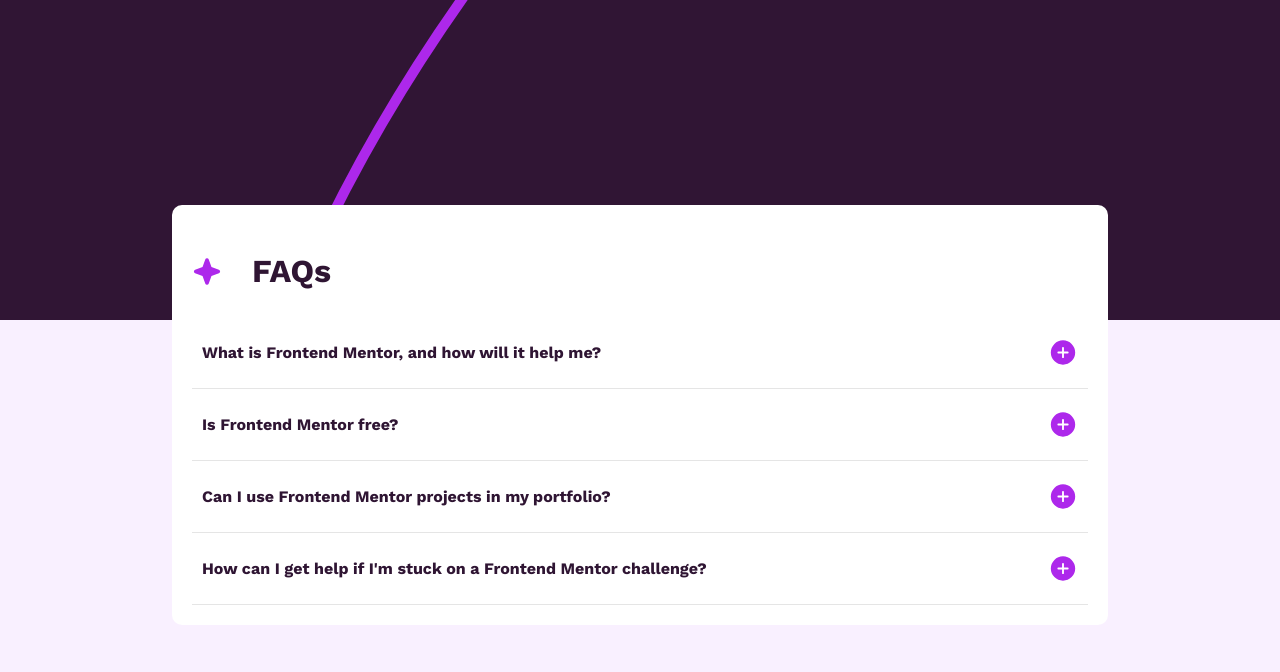
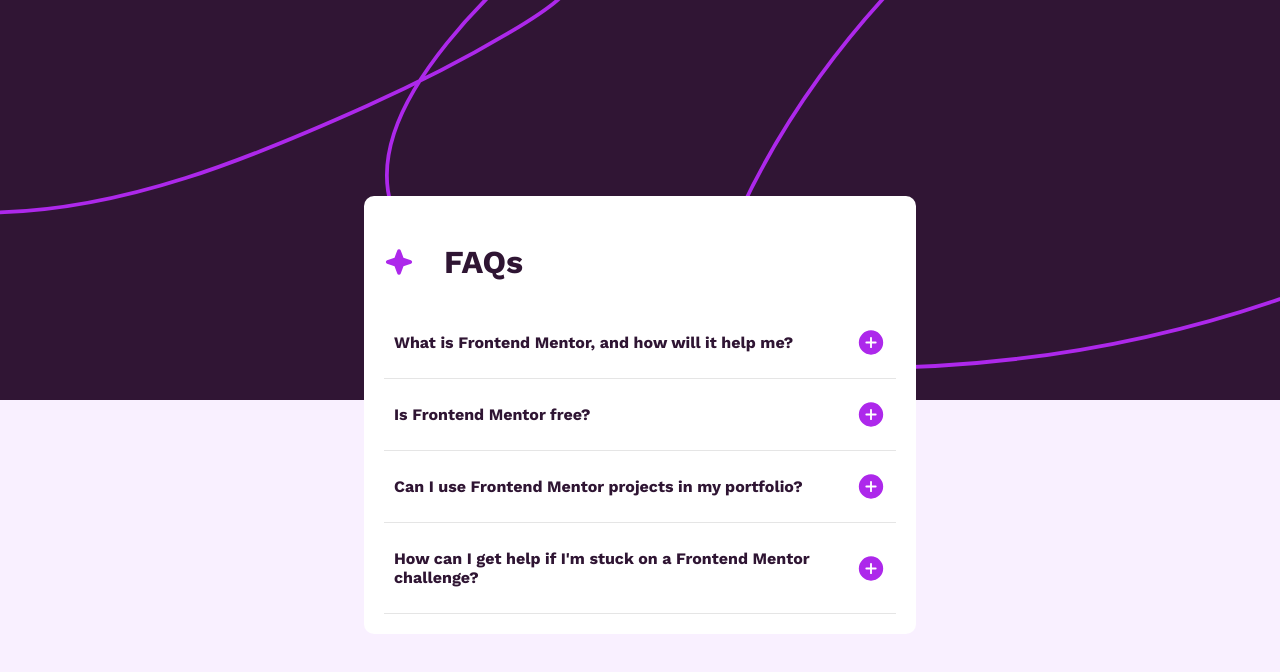
Before and after one commit to edusoaresrz/faq-acordeao, a plain HTML site: page index.html in a window 1280 px wide. Drawn offline with nearby package versions, Linux system fonts and the light colour scheme.

Commit message:
Criação do layout de desktop e organização de pastas

```diff
--- a/css/index.css
+++ b/assets/css/index.css
@@ -30,7 +30,9 @@
 .imagem-fundo {
     width: 100%;
     height: 40%;
-    object-fit: cover;
+    background-image: url(../images/imagem-de-fundo-mobile.svg);
+    background-repeat: no-repeat;
+    background-size: cover;
     position: absolute;
     top: 0;
 }
--- /dev/null
+++ b/assets/css/mq-desktop.css
@@ -0,0 +1,16 @@
+@media screen and (min-width: 1024px) {
+    .imagem-fundo {
+        height: 400px;
+        background-image: url(../images/imagem-de-fundo-desktop.svg);
+    }
+
+    .box-faqs {
+        width: 40vw;
+        transition: width 0.3s linear;
+    }
+
+    div.pergunta:hover {
+        color: #AD28EB;
+        cursor: pointer;
+    }
+}
--- a/index.html
+++ b/index.html
@@ -3,12 +3,13 @@
 <head>
   <meta charset="UTF-8">
   <meta name="viewport" content="width=device-width, initial-scale=1.0">
-  <link rel="icon" type="image/png" sizes="32x32" href="./assets/images/favicon-32x32.png">
-  <link rel="stylesheet" href="css/index.css">
+  <link rel="icon" type="image/png" sizes="32x32" href="assets/images/favicon-32x32.png">
+  <link rel="stylesheet" href="assets/css/index.css">
+  <link rel="stylesheet" href="assets/css/mq-desktop.css">
   <title>Frontend Mentor | FAQ accordion</title>
 </head>
 <body>
-  <img class="imagem-fundo" src="assets/images/imagem-de-fundo-mobile.svg">
+  <div class="imagem-fundo"></div>
   <section class="box-faqs">
     <div class="box-titulo">
       <i id="icone-estrela"><img src="assets/images/icone-estrela.svg"></i>
@@ -65,6 +66,6 @@
     </section>
   </section>
 
-  <script src="js/index.js"></script>
+  <script src="assets/js/index.js"></script>
 </body>
 </html>
```
Also changed, not shown: assets/fonts/OFL.txt (deleted), assets/fonts/README.txt (deleted), assets/fonts/WorkSans-Italic-VariableFont_wght.ttf (deleted), assets/fonts/WorkSans-VariableFont_wght.ttf (deleted), assets/fonts/static/WorkSans-Bold.ttf (deleted), assets/fonts/static/WorkSans-Regular.ttf (deleted), assets/fonts/static/WorkSans-SemiBold.ttf (deleted), assets/js/index.js (renamed from js/index.js), design/active-states.jpg (deleted), design/desktop-design.jpg (deleted), design/desktop-preview.jpg (deleted), design/mobile-design.jpg (deleted), 1 other file.
